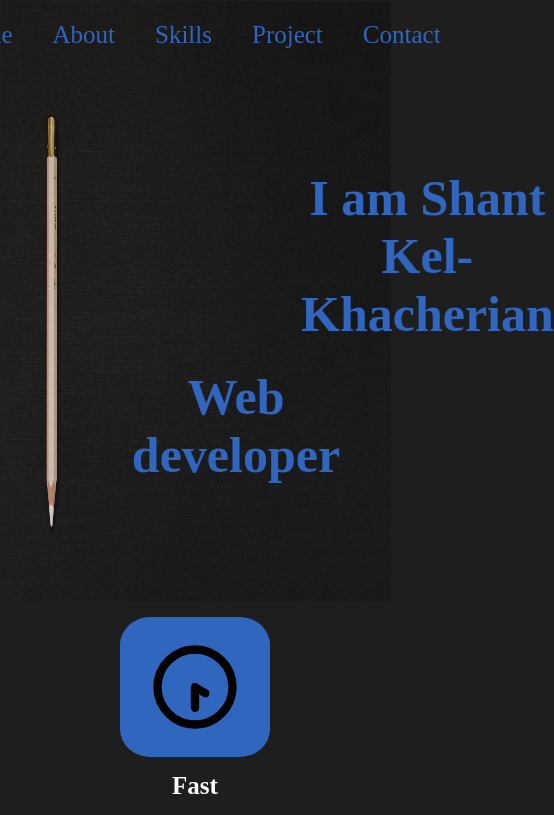
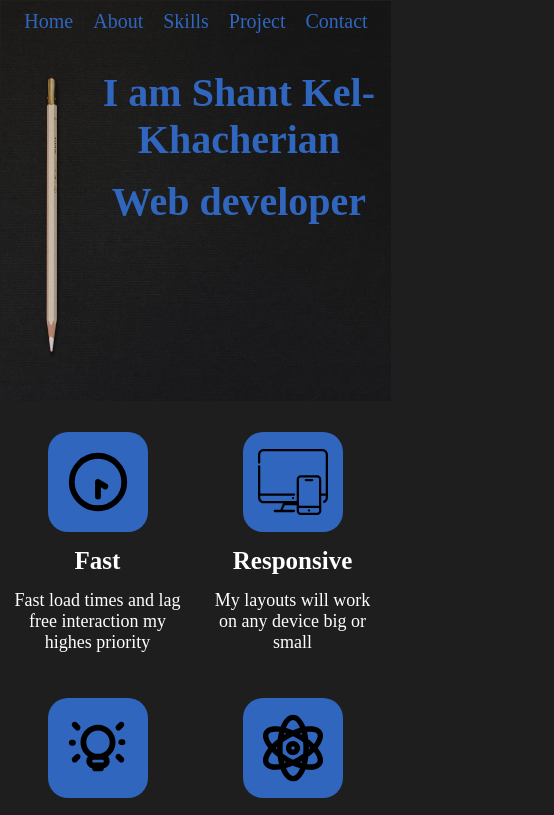
Before and after one commit to rasha-taher/Portfolio, a React (Create React App) app: page / in a window 390 px wide. Shown: the top 815 px of the page, 554 px wide, since content can reach past the window. Built offline with nearby package versions, Linux system fonts and the light colour scheme.

Commit message:
Last touches to the front-end

```diff
--- a/src/App.js
+++ b/src/App.js
@@ -13,7 +13,7 @@ function App() {
         <Headers/>
         <About/>
         <Skills/>
-      <div className="project-container">
+      <div className="project-container" id="project">
       <p className="title">Projects</p>
 
       </div>
--- a/src/a-responsive.css
+++ b/src/a-responsive.css
@@ -1,46 +1,95 @@
-@media screen and (min-width: 360px) and (max-width:480px) {
-  .header{
+@media screen and (min-width: 360px) and (max-width: 480px) {
+  .PenBackround{
+    height: 400px;
+  }
+  .header-menu {
     justify-content: center;
     margin-right: 5px;
   }
-  .header p{
-    margin: 10px;
-    font-size: 20px;
+  .header-menu li {
+    margin: 5px;
   }
-  .TitleP p:nth-child(2) {
-    margin-left: 80px;
-}
-.TitleP {
-  align-items: start;
-  justify-content: start;
-  margin-left: 0px;
+  .header-menu li a {
+    margin: 5px;
     font-size: 20px;
   }
 
-  section{
+  .PenBackround p {
+    display: flex;
+    align-items: center;
+    justify-content: center;
+    margin-left: 22%;
+    font-size: 40px;
+
+    margin-bottom: 15px;
+  }
+  .TitleP {
+    padding: 0;
+  }
+
+  .name-title{
+    margin-top: 30px;
+    padding-top: 0px;
+    margin-left: -20px;
+  }
+  .work-title{
+    padding-top: 0px;
+    margin-left: 0px;
+  }
+
+  section {
+   flex-direction: column;
+    align-items: center;
+  }
+  section p:nth-child(2) {
+    font-size: 10x;
+  }
+  section p:nth-child(3) {
+    font-size: 10x;
+  }
+  .big-blue-div{
     display: flex;
     flex-direction: column;
     align-items: center;
+    justify-content: center;
   }
-  section  p:nth-child(3) {
-    font-size: 12x;
+  .bule-div{
+    display: flex;
+    flex-direction: row;
+    padding:15px;
+    width: 100%;
+  }
+  .bule-continer{
+    width: 50%;
+  }
+  .Bluediv{
+    width: 100px;
+   height: 100px;
+  }
+  .blue-image{
+    width: 70px;
+    height: 70px;
+  }
+  .blue-image:hover{
+    width:90px;
+    height:90px;
   }
 }
-@media screen and (min-width: 481px) and (max-width:1024px){
-  .header p {
+@media screen and (min-width: 481px) and (max-width: 1024px) {
+  .header-menu li a {
     font-size: 25px;
   }
   .PenBackround p {
     margin-left: 90px;
   }
-  .container{
+  .container {
     height: 100%;
   }
 
-  .TitleP p:nth-child(2) {
+  /* .TitleP p:nth-child(2) {
     margin-left: 200px;
-}
-    section{
+  } */
+  section {
     display: flex;
     flex-direction: column;
     align-items: center;
@@ -49,15 +98,27 @@
     width: 200px;
     height: 200px;
   }
-    .image{
+  .image {
     width: 200px;
     height: 200px;
     margin-top: 15px;
   }
-    section  p:nth-child(2) {
+  section p:nth-child(2) {
     font-size: 40px;
   }
-  section  p:nth-child(3) {
+  section p:nth-child(3) {
     font-size: 30px;
   }
+ .Bluediv{
+  width: 150px;
+  height: 150px;
  }
+
+section p:nth-child(2) {
+  font-size: 20px;
+}
+section p:nth-child(3) {
+
+  font-size: 18px;
+}
+}
--- a/src/components/Contact.jsx
+++ b/src/components/Contact.jsx
@@ -6,7 +6,7 @@ import call from "../Svgs/call.svg";
 import github from "../Svgs/github-blue.svg";
 const Contact = () => {
   return (
-    <div className="contact">
+    <div className="contact" id="contact">
       <p className="title">Contact Me</p>
       <div className="contact-container">
         <div className="inside-contact-container">
--- a/src/components/Header.jsx
+++ b/src/components/Header.jsx
@@ -6,14 +6,14 @@ import Fast from "../Svgs/clock.svg";
 
 const Header = () => {
   return (
-    <div className="container">
+    <div className="container" id="home">
       <div className="PenBackround">
         <ul className="header-menu">
-          <li> <a href="#"> Home</a></li>
-          <li> <a href="#">About </a></li>
-          <li> <a href="#">Skills </a></li>
-          <li> <a href="#">Project </a></li>
-          <li> <a href="#">Contact </a> </li>
+          <li> <a href="#home"> Home</a></li>
+          <li> <a href="#about">About </a></li>
+          <li> <a href="#skill">Skills </a></li>
+          <li> <a href="#project">Project </a></li>
+          <li> <a href="#contact">Contact </a> </li>
         </ul>
 
         <div className="TitleP">
@@ -23,7 +23,11 @@ const Header = () => {
           <p className="work-title">Web developer</p>
         </div>
       </div>
-      <section>
+
+
+      <section className="big-blue-div">
+        <div className="bule-div">
+
         <div className="bule-continer">
           <div className="Bluediv">
             <img src={Fast} className="blue-image"></img>
@@ -46,6 +50,9 @@ const Header = () => {
             on any device big or<br></br> small
           </p>
         </div>
+        </div>
+
+        <div className="bule-div">
         <div className="bule-continer">
           <div className="Bluediv">
             <img src={intuitive} className="blue-image"></img>
@@ -66,6 +73,7 @@ const Header = () => {
             <br></br> come to life
           </p>
         </div>
+        </div>
       </section>
     </div>
   );
--- a/src/components/about.css
+++ b/src/components/about.css
@@ -1,3 +1,8 @@
+#about{
+   margin-top: 70px;
+
+}
+
 .title{
     font-size:50px;
     font-weight: bold;
@@ -7,7 +12,7 @@
 }
 .content{
     color: white;
-    width: 50%;
+    width: 60%;
     text-align: left;
     line-height: 1.5;
     font-size: 18px;
@@ -18,10 +23,10 @@
 }
 .about{
     display: flex;
-    flex-direction: row;
+
 }
 .image{
-    width: 40%;
+    width:40%;
 }
 .image1{
     width: 300px;
--- a/src/components/about.jsx
+++ b/src/components/about.jsx
@@ -1,25 +1,33 @@
 import React from "react";
 import "./about.css";
 import image from "../Svgs/image.jpg";
-import "../responsive.css"
+import "../responsive.css";
 
-const About= ()=>{
-    return(
-        <div>
-        <p className='title'>About Me</p>
-        <div className='about'>
-         <div className='image'><img className='image1' src={image} alt='image1'/></div>
-         <div className='content'><p className="c">Lorem ipsum dolor sit amet, consectetur adipiscing elit, sed do eiusmod
-          tempor incididunt ut labore et dolore magna aliqua. Ut enim ad minim veniam,quis nostrud exercitation
-          ullamco laboris nisi ut aliquip ex ea commodo consequat. Duis aute irure dolor in reprehenderit in
-          voluptate velit esse cillum dolore eu fugiat nulla pariatur. Excepteur sint occaecat cupidatat non
-          proident, sunt in culpa qui officia deserunt mollit anim id est laborum
+const About = () => {
+  return (
+    <div id="about">
+      <p className="title">About Me</p>
+      <div className="about">
+        <div className="image">
+          <img className="image1" src={image} alt="image1" />
+        </div>
+        <div className="content">
+          <p className="c">
+            Lorem ipsum dolor sit amet, consectetur adipiscing elit, sed do
+            eiusmod tempor incididunt ut labore et dolore magna aliqua. Ut enim
+            ad minim veniam,quis nostrud exercitation ullamco laboris nisi ut
+            aliquip ex ea commodo consequat. Duis aute irure dolor in
+            reprehenderit in voluptate velit esse cillum dolore eu fugiat nulla
+            pariatur. Excepteur sint occaecat cupidatat non proident, sunt in
+            culpa qui officia deserunt mollit anim id est laborum
           </p>
-          <div className="cv"><button className='dCV'>Download CV</button></div>
+          <div className="cv">
+            <button className="dCV">Download CV</button>
           </div>
         </div>
-        </div>
-    )
-}
+      </div>
+    </div>
+  );
+};
 
 export default About;
--- a/src/components/skills.jsx
+++ b/src/components/skills.jsx
@@ -11,7 +11,7 @@ import html from "../Svgs/html1.svg";
 
 const Skills= ()=>{
     return(
-        <div className="skill-section">
+        <div className="skill-section" id="skill">
             <div className="skill1">
                 <p  className="title">Skills</p>
                 <img className="skill" src={html}></img>
--- a/src/header-style.css
+++ b/src/header-style.css
@@ -14,12 +14,6 @@ section {
   background-color: #1e1e1e;
   border: none;
 }
-section div {
-  display: flex;
-  flex-direction: column;
-  align-items: center;
-  width: 500px;
-}
 
 .Bluediv {
   background-color: #3066be;
@@ -31,14 +25,14 @@ section div {
   align-items: center;
   justify-content: center;
 }
-section p:nth-child(3) {
-  color: white;
-  font-size: 20px;
-}
 section p:nth-child(2) {
   color: white;
   font: bold;
   font-size: 25px;
+}
+section p:nth-child(3) {
+  color: white;
+  font-size: 18px;
 }
 .container {
   margin-bottom: 50px;
@@ -70,7 +64,7 @@ section p:nth-child(2) {
   height: 600px;
   background-image: url("./images/pen.jpg");
   background-size: 100% 100%;
-  background-position: center center;
+  background-position: cover;
   background-repeat: no-repeat;
   border: 1px solid #1e1e1e;
 }
@@ -82,8 +76,8 @@ section p:nth-child(2) {
 }
 
 .blue-image {
-  width: 100px;
-  height: 100px;
+  width: 90px;
+  height: 90px;
 }
 .blue-image:hover{
   width:120px;
@@ -112,70 +106,23 @@ section p:nth-child(2) {
   margin-top: 15px;
   margin-bottom: 15px;
 }
-.bule-continer {
-  width: 25;
+.big-blue-div{
+  display: flex;
+  flex-direction: row;
+  align-items: center;
+  justify-content: center;
+  margin-bottom: 70px;
+  width: 100%;
+}
+.bule-div{
+  display: flex;
+  flex-direction: row;
+  width: 50%;
 }
 
-@media screen and (min-width: 360px) and (max-width: 480px) {
-  .header {
-    justify-content: center;
-    margin-right: 5px;
-  }
-  .header p {
-    margin: 10px;
-    font-size: 20px;
-  }
-  .TitleP p:nth-child(2) {
-    margin-left: 80px;
-  }
-  .TitleP {
-    align-items: start;
-    justify-content: start;
-    margin-left: 0px;
-    font-size: 20px;
-  }
-
-  section {
-    display: flex;
-    flex-direction: column;
-    align-items: center;
-  }
-  section p:nth-child(3) {
-    font-size: 12x;
-  }
+.bule-continer{
+  display: flex;
+  flex-direction: column;
+  align-items: center;
+  width: 50%;
 }
-@media screen and (min-width: 481px) and (max-width: 1024px) {
-  .header p {
-    font-size: 25px;
-  }
-  .PenBackround p {
-    margin-left: 90px;
-  }
-  .container {
-    height: 100%;
-  }
-
-  .TitleP p:nth-child(2) {
-    margin-left: 200px;
-  }
-  section {
-    display: flex;
-    flex-direction: column;
-    align-items: center;
-  }
-  .Bluediv {
-    width: 200px;
-    height: 200px;
-  }
-  .image {
-    width: 200px;
-    height: 200px;
-    margin-top: 15px;
-  }
-  section p:nth-child(2) {
-    font-size: 40px;
-  }
-  section p:nth-child(3) {
-    font-size: 30px;
-  }
-}
--- a/src/index.js
+++ b/src/index.js
@@ -4,6 +4,7 @@ import './header-style.css';
 import App from './App';
 import './r-responsive.css';
 import './style.css';
+import './a-responsive.css';
 
 const root = ReactDOM.createRoot(document.getElementById("root"));
 root.render(
```
Also changed, not shown: src/responsive.css (+5 -65 lines). Lines whose indentation alone changed are shown as unchanged.
